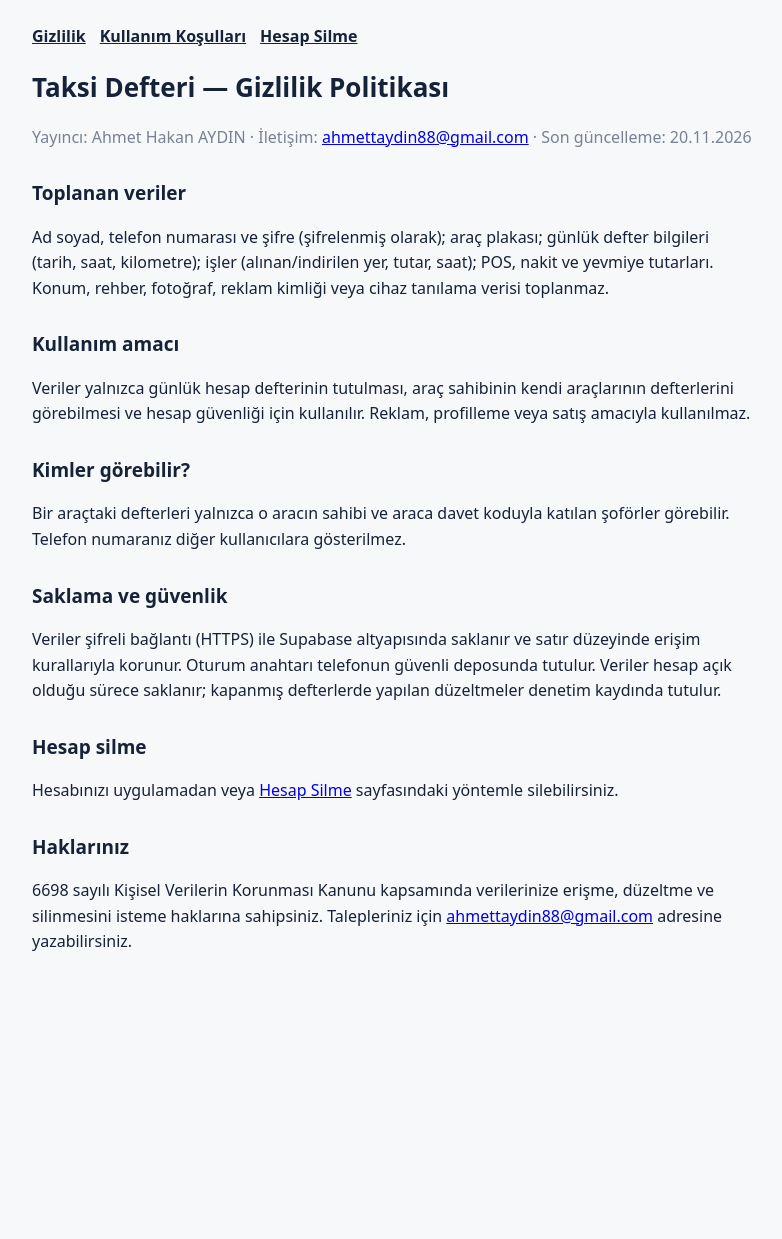
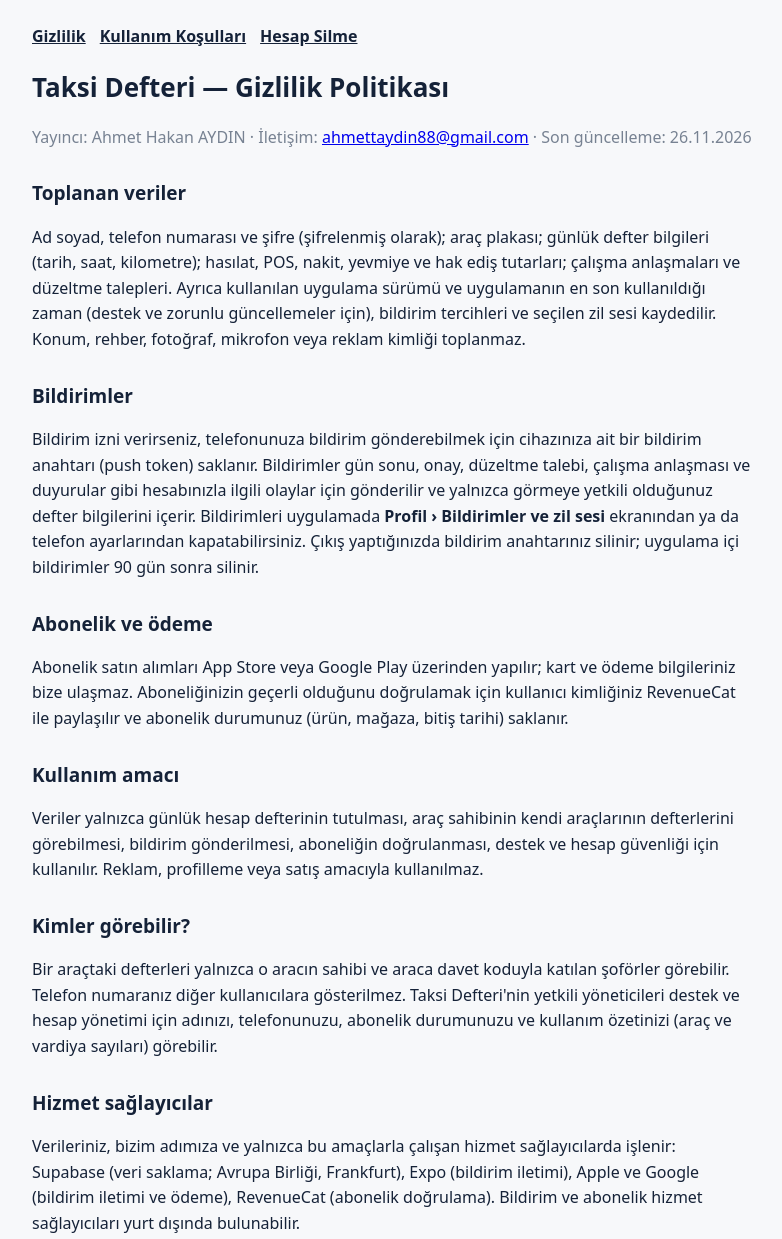
Before and after one commit to AhmetHakanAydn/taksidefteri, a plain HTML site: page index.html in a window 1280 px wide. Shown: the top 1239 px of the page, without its empty margins (248-1030 px from the left). Before the commit the page ends 1019 px from the top, so only its background shows below. Drawn offline with Linux system fonts and the light colour scheme.

Commit message:
Gizlilik, koşullar ve hesap silme: bildirimler ve abonelik (26.11.2026)
- Gizlilik: bildirim anahtarı, kullanım zamanı ve sürüm, abonelik (RevenueCat),
  yönetici erişimi, hizmet sağlayıcılar, abonelik iptali notu
- Koşullar: abonelik maddesi, askıya alma
- Hesap silme: bildirimler ve yarım vardiyalar da silinir; abonelik ayrıca iptal edilir

Co-Authored-By: Claude Opus 5.5 <noreply@anthropic.com>

```diff
--- a/index.html
+++ b/index.html
@@ -2,17 +2,23 @@
 <html lang="tr"><head><meta charset="utf-8"><meta name="viewport" content="width=device-width,initial-scale=1"><title>Gizlilik Politikası — Taksi Defteri</title><style>body{font-family:system-ui,-apple-system,sans-serif;max-width:720px;margin:0 auto;padding:24px 16px 48px;color:#152238;line-height:1.6;background:#F7F8FA}h1{font-size:26px;margin-bottom:4px}h2{font-size:19px;margin-top:28px}nav a{margin-right:14px;color:#152238;font-weight:700}.meta{color:#778292}.box{background:#fff;border:1px solid #EDF0F4;border-radius:14px;padding:14px 16px}</style></head><body>
 <nav><a href="index.html">Gizlilik</a><a href="kosullar.html">Kullanım Koşulları</a><a href="hesap-silme.html">Hesap Silme</a></nav>
 <h1>Taksi Defteri — Gizlilik Politikası</h1>
-<p class="meta">Yayıncı: Ahmet Hakan AYDIN · İletişim: <a href="mailto:ahmettaydin88@gmail.com">ahmettaydin88@gmail.com</a> · Son güncelleme: 20.11.2026</p>
+<p class="meta">Yayıncı: Ahmet Hakan AYDIN · İletişim: <a href="mailto:ahmettaydin88@gmail.com">ahmettaydin88@gmail.com</a> · Son güncelleme: 26.11.2026</p>
 <h2>Toplanan veriler</h2>
-<p>Ad soyad, telefon numarası ve şifre (şifrelenmiş olarak); araç plakası; günlük defter bilgileri (tarih, saat, kilometre); işler (alınan/indirilen yer, tutar, saat); POS, nakit ve yevmiye tutarları. Konum, rehber, fotoğraf, reklam kimliği veya cihaz tanılama verisi toplanmaz.</p>
+<p>Ad soyad, telefon numarası ve şifre (şifrelenmiş olarak); araç plakası; günlük defter bilgileri (tarih, saat, kilometre); hasılat, POS, nakit, yevmiye ve hak ediş tutarları; çalışma anlaşmaları ve düzeltme talepleri. Ayrıca kullanılan uygulama sürümü ve uygulamanın en son kullanıldığı zaman (destek ve zorunlu güncellemeler için), bildirim tercihleri ve seçilen zil sesi kaydedilir. Konum, rehber, fotoğraf, mikrofon veya reklam kimliği toplanmaz.</p>
+<h2>Bildirimler</h2>
+<p>Bildirim izni verirseniz, telefonunuza bildirim gönderebilmek için cihazınıza ait bir bildirim anahtarı (push token) saklanır. Bildirimler gün sonu, onay, düzeltme talebi, çalışma anlaşması ve duyurular gibi hesabınızla ilgili olaylar için gönderilir ve yalnızca görmeye yetkili olduğunuz defter bilgilerini içerir. Bildirimleri uygulamada <b>Profil › Bildirimler ve zil sesi</b> ekranından ya da telefon ayarlarından kapatabilirsiniz. Çıkış yaptığınızda bildirim anahtarınız silinir; uygulama içi bildirimler 90 gün sonra silinir.</p>
+<h2>Abonelik ve ödeme</h2>
+<p>Abonelik satın alımları App Store veya Google Play üzerinden yapılır; kart ve ödeme bilgileriniz bize ulaşmaz. Aboneliğinizin geçerli olduğunu doğrulamak için kullanıcı kimliğiniz RevenueCat ile paylaşılır ve abonelik durumunuz (ürün, mağaza, bitiş tarihi) saklanır.</p>
 <h2>Kullanım amacı</h2>
-<p>Veriler yalnızca günlük hesap defterinin tutulması, araç sahibinin kendi araçlarının defterlerini görebilmesi ve hesap güvenliği için kullanılır. Reklam, profilleme veya satış amacıyla kullanılmaz.</p>
+<p>Veriler yalnızca günlük hesap defterinin tutulması, araç sahibinin kendi araçlarının defterlerini görebilmesi, bildirim gönderilmesi, aboneliğin doğrulanması, destek ve hesap güvenliği için kullanılır. Reklam, profilleme veya satış amacıyla kullanılmaz.</p>
 <h2>Kimler görebilir?</h2>
-<p>Bir araçtaki defterleri yalnızca o aracın sahibi ve araca davet koduyla katılan şoförler görebilir. Telefon numaranız diğer kullanıcılara gösterilmez.</p>
+<p>Bir araçtaki defterleri yalnızca o aracın sahibi ve araca davet koduyla katılan şoförler görebilir. Telefon numaranız diğer kullanıcılara gösterilmez. Taksi Defteri'nin yetkili yöneticileri destek ve hesap yönetimi için adınızı, telefonunuzu, abonelik durumunuzu ve kullanım özetinizi (araç ve vardiya sayıları) görebilir.</p>
+<h2>Hizmet sağlayıcılar</h2>
+<p>Verileriniz, bizim adımıza ve yalnızca bu amaçlarla çalışan hizmet sağlayıcılarda işlenir: Supabase (veri saklama; Avrupa Birliği, Frankfurt), Expo (bildirim iletimi), Apple ve Google (bildirim iletimi ve ödeme), RevenueCat (abonelik doğrulama). Bildirim ve abonelik hizmet sağlayıcıları yurt dışında bulunabilir.</p>
 <h2>Saklama ve güvenlik</h2>
-<p>Veriler şifreli bağlantı (HTTPS) ile Supabase altyapısında saklanır ve satır düzeyinde erişim kurallarıyla korunur. Oturum anahtarı telefonun güvenli deposunda tutulur. Veriler hesap açık olduğu sürece saklanır; kapanmış defterlerde yapılan düzeltmeler denetim kaydında tutulur.</p>
+<p>Veriler şifreli bağlantı (HTTPS) ile saklanır ve satır düzeyinde erişim kurallarıyla korunur. Oturum anahtarı telefonun güvenli deposunda tutulur. Veriler hesap açık olduğu sürece saklanır; kapanmış defterlerde yapılan düzeltmeler denetim kaydında tutulur.</p>
 <h2>Hesap silme</h2>
-<p>Hesabınızı uygulamadan veya <a href="hesap-silme.html">Hesap Silme</a> sayfasındaki yöntemle silebilirsiniz.</p>
+<p>Hesabınızı uygulamadan veya <a href="hesap-silme.html">Hesap Silme</a> sayfasındaki yöntemle silebilirsiniz. Mağaza aboneliğiniz varsa App Store veya Google Play ayarlarından ayrıca iptal etmelisiniz.</p>
 <h2>Haklarınız</h2>
 <p>6698 sayılı Kişisel Verilerin Korunması Kanunu kapsamında verilerinize erişme, düzeltme ve silinmesini isteme haklarına sahipsiniz. Talepleriniz için <a href="mailto:ahmettaydin88@gmail.com">ahmettaydin88@gmail.com</a> adresine yazabilirsiniz.</p>
 </body></html>
```
Also changed, not shown: hesap-silme.html (+4 -2 lines), kosullar.html (+4 -2 lines).
